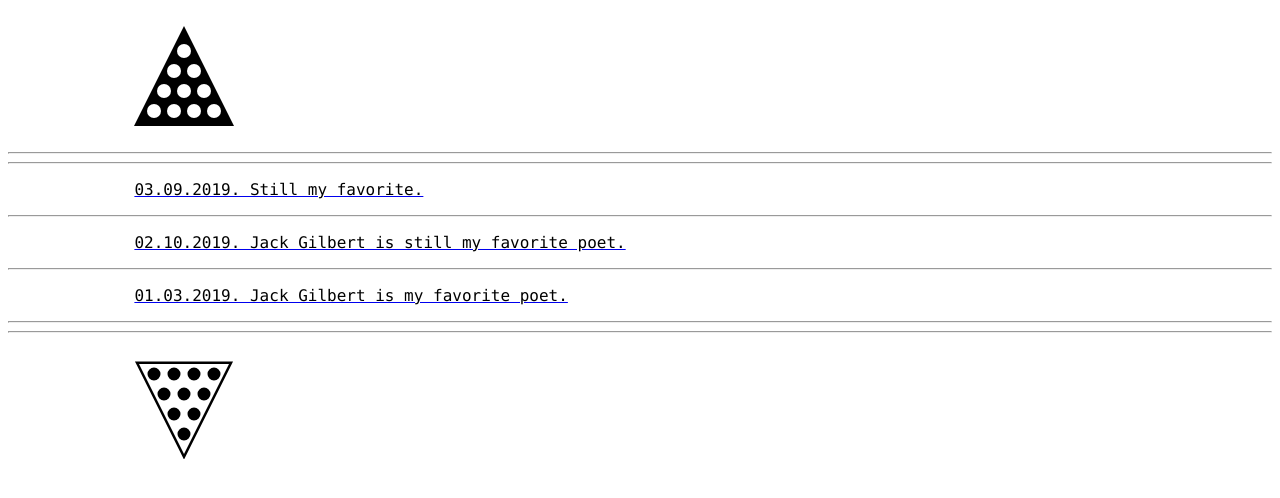
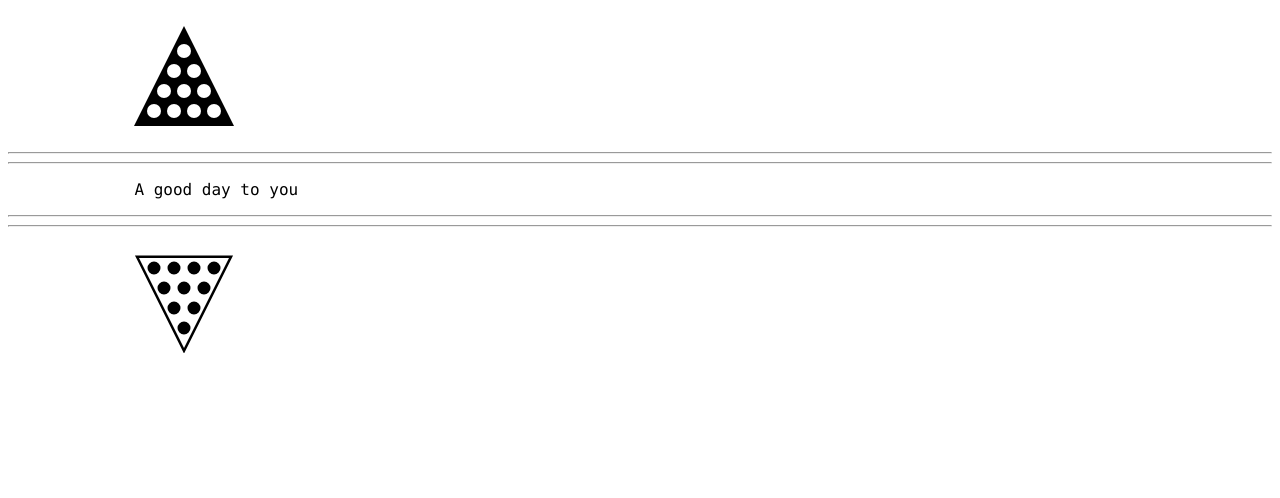
Before and after one commit to owenfernau/HappenIfDemo, a plain HTML site: page index.html in a window 1280 px wide. Drawn offline with Linux system fonts and the light colour scheme.

Commit message:
Update index.html

```diff
--- a/index.html
+++ b/index.html
@@ -20,11 +20,7 @@
         <br>
         <br>
         <hr><hr>
-        <a href="/03.09.2019.html"><p>03.09.2019. Still my favorite.</p></a>
-        <hr>
-        <a href="/02.10.2019.html"><p>02.10.2019. Jack Gilbert is still my favorite poet.</p></a>
-        <hr>
-        <a href="/01.03.2019.html"><p>01.03.2019. Jack Gilbert is my favorite poet.</p></a>
+        <p>A good day to you</p>
         <hr><hr>
 
 
```
